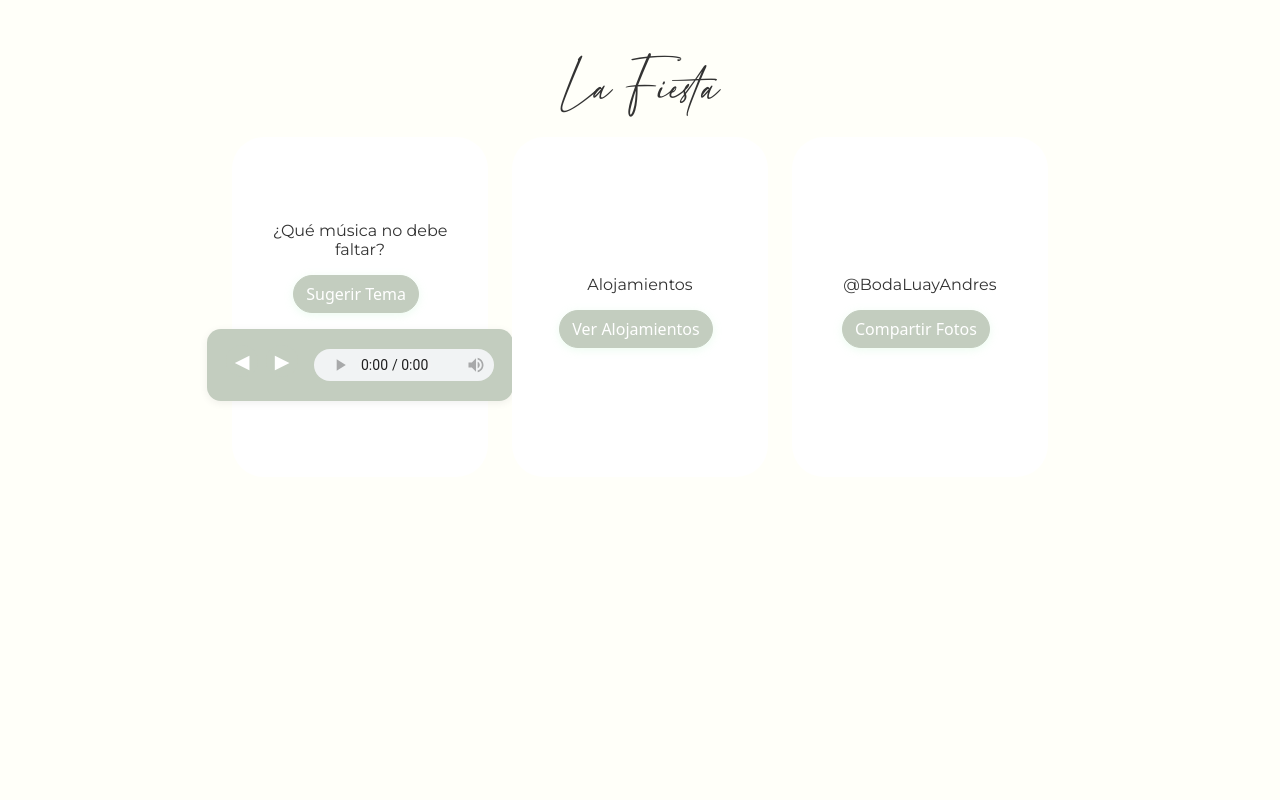
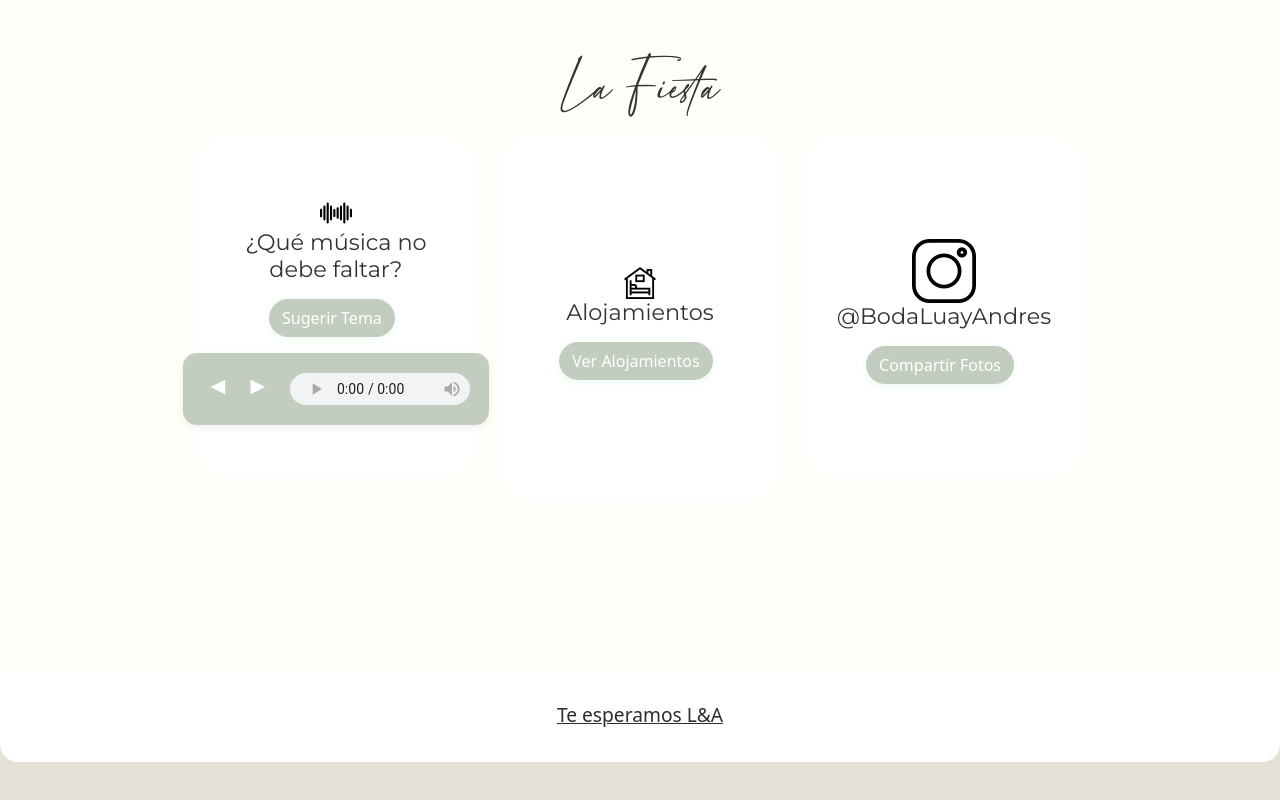
Before and after one commit to eulaandres184-cyber/TarjetaCasamiento, a plain HTML site: page public/index.html in a window 1280 px wide. Shown: the part 3400-4200 px from the top of the page. After the commit the page ends 4162 px from the top, so only its background shows below. Drawn offline with nearby package versions, Linux system fonts and the light colour scheme; a web font is replaced by a local one.

Commit message:
add icons la fiesta

```diff
--- a/public/index.html
+++ b/public/index.html
@@ -148,6 +148,7 @@
               <p class="mt-3 mb-0 text-muted">Por favor, indicar nombre y cantidad de invitados en la transferencia.</p>
             </div>
           </div>
+          <div class="col-12 "></div>
         </div>
       </div>
 
@@ -164,7 +165,9 @@
         <!-- Columna 1: Sugerir música -->
         <div class="col-12 col-md-4 mb-4">
           <div class="fiesta-box h-80">
+            <img src="/public/img/ondas-sonoras(1).png" alt="">
             <h4>¿Qué música no debe faltar?</h4>
+
             <button type="button" class="btn btn-marron" data-bs-toggle="modal" data-bs-target="#modalSugerirTema">Sugerir Tema</button>
             <!-- Mini reproductor de música -->
             <div class="mini-player mt-3">
@@ -180,7 +183,8 @@
         </div>
         <!-- Columna 2: Alojamientos -->
         <div class="col-12 col-md-4 mb-4">
-          <div class="fiesta-box h-80">
+          <div class="fiesta-box h-100">
+            <img src="/public/img/alojamiento.png" alt="Alojamientos">
             <h4>Alojamientos</h4>
             <button type="button" class="btn btn-marron" data-bs-toggle="modal" data-bs-target="#modalAlojamientos">Ver Alojamientos</button>
           </div>
@@ -188,7 +192,8 @@
         <!-- Columna 3: Instagram -->
         <div class="col-12 col-md-4 mb-4">
           <div class="fiesta-box h-80">
-            <h4>@BodaLuayAndres</h4>
+            <img src="/public/img/instagram(1).png" alt="@BodaLuayAndres">
+              <h4>@BodaLuayAndres</h4>
             <a href="https://instagram.com/BodaLuayAndres" target="_blank" class="btn btn-marron mt-2">Compartir Fotos</a>
           </div>
         </div>
@@ -267,7 +272,7 @@
     </div>
   </section>
 
-  <section id="contacto" class="section bg-contacto">
+  <!-- <section id="contacto" class="section bg-contacto">
       <div class="container text-center">
         <h2 class="titulo-grande">Contacto</h2>
         <div class="evento-box mx-auto mb-4" style="max-width: 400px;">
@@ -289,7 +294,7 @@
           <strong>Andrés</strong> <a href="https://wa.me/2302566844" target="_blank"> 2302 - 566844</a>
         </div>
       </div>
-    </section>
+    </section> -->
 
   <footer style="background: #f9e4b7; color: #2c2b2b; text-align: center; padding: 2rem 0; font-size: 1.2rem; border-radius: 0 0 18px 18px; margin: 0;">
   <p>Te esperamos L&A</p>
--- a/public/styles.css
+++ b/public/styles.css
@@ -391,7 +391,7 @@ html, body {
 .fiesta-box h4{
   font-family: montserrat;
   font-weight: 200;
-  font-size: 1rem;
+  font-size: 1.4rem;
 }
 /* Unificado: títulos de cajas */
 .evento-box h3, .fiesta-box h3 {
@@ -559,7 +559,7 @@ html, body {
   background: rgba(255,255,255,0.85);
   border-radius: 2rem;
   box-shadow: 0 4px 24px 0 rgba(139,92,42,0.10), 0 1.5px 6px 0 rgba(139,92,42,0.10);
-  padding: 2rem 1.5rem 1.5rem 1.5rem;
+  padding: 1  rem 1.5rem 1.5rem 1.5rem;
   margin-bottom: 1.5rem;
   border: 2px solid #e8c3b9;
   transition: box-shadow 0.2s, transform 0.2s;
```
Also changed, not shown: public/img/alojamiento.png (added), public/img/instagram(1).png (added), public/img/instagram.png (added), public/img/ondas-sonoras(1).png (added).
